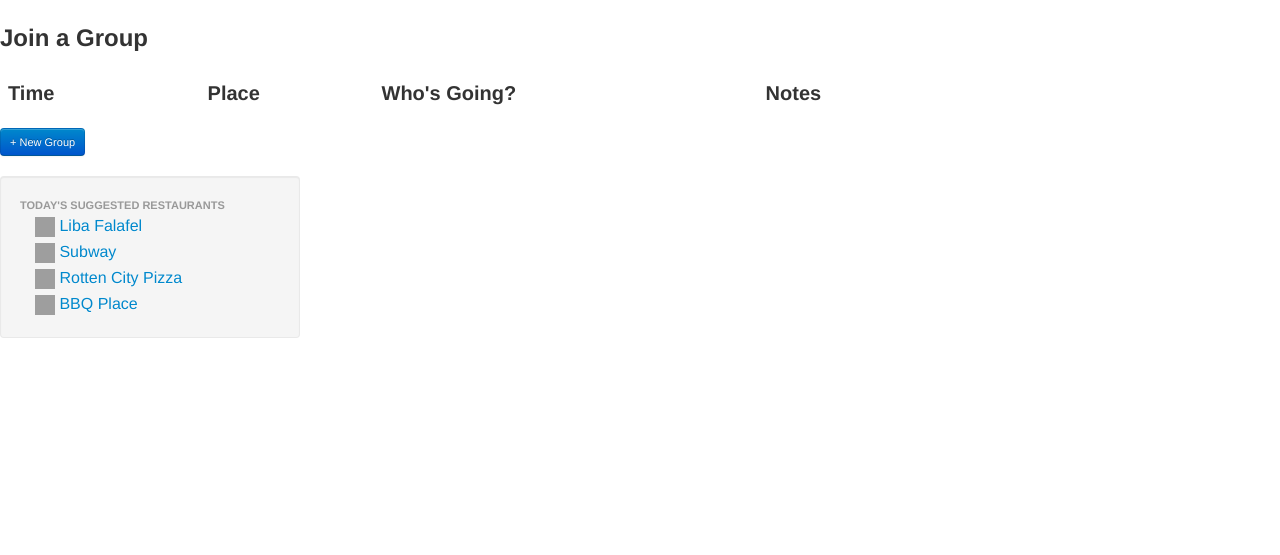
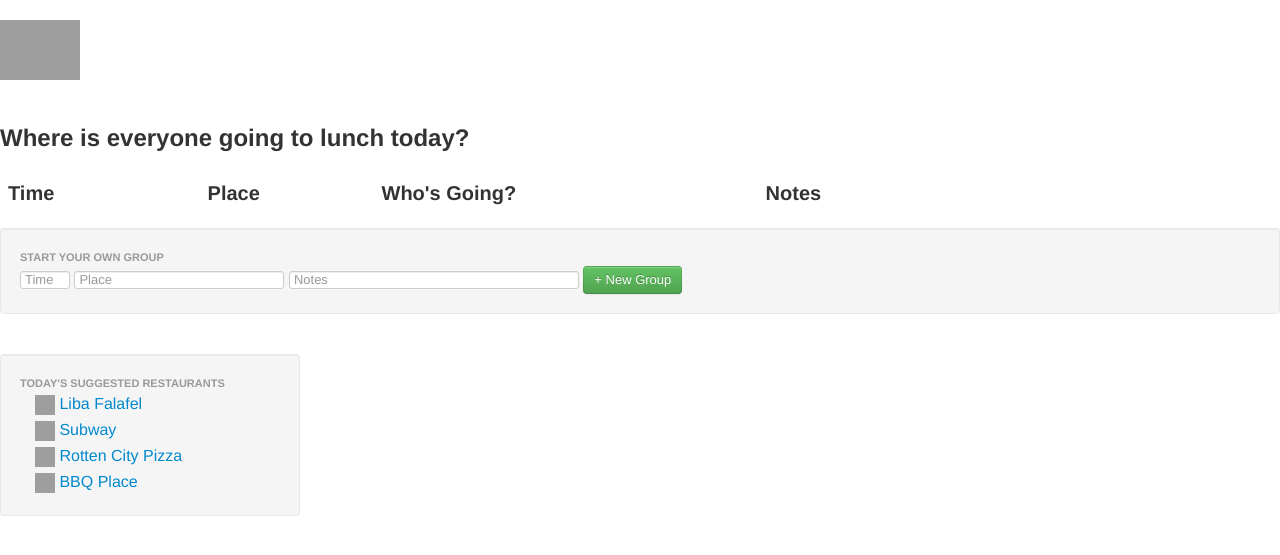
Before and after one commit to locationlabs/lunch_it, a Django app: page /join/ in a window 1280 px wide. Shown: the top 555 px of the page. Run offline with Django 3.2, Linux system fonts and the light colour scheme; lists and menus that the app fills with data are empty; some libraries are stand-ins or nearby versions; grey boxes are pictures that could not be loaded.

Commit message:
updated main template

```diff
--- a/lunch_it/lunch_it/templates/main_template.html
+++ b/lunch_it/lunch_it/templates/main_template.html
@@ -4,12 +4,14 @@
 <link href="/static/bootstrap/css/bootstrap.css" media="screen" rel="stylesheet" type="text/css">
 <link href="/static/bootstrap/css/jk.css" media="screen" rel="stylesheet" type="text/css">
 </head>
-</body>
+<body>
+	<div class="join1">
+		<a href="#"><img src="images/lunchit2.png" height="60"></a>
+	</div>
 <div class="row">
 	<div class="span12">
 	<div class="join1">
-		<h2>Join a Group
-
+		<h2>Where is everyone going to lunch today?
 		</h2>
 	</div>
 </div>
@@ -47,11 +49,19 @@
     </tbody>
   </table>
 </div>
-<div class="span8">
-    <a href= "/{{addTrainUrl}}" class="btn btn-small btn-primary">+ New Group </a>
-	<!--<button class="btn btn-small btn-primary">+ New Group</button>-->
 </div>
-</div>
+
+<form class="well form-inline">
+<h6>Start your own group</h6>
+<input type="text" class="span1" style="margin: 0 auto;" placeholder="Time" data-provide="typeahead" data-items="4" data-source="[&quot;11:30&quot;,&quot;11:45&quot;,&quot;12:00&quot;,&quot;12:15&quot;,&quot;12:30&quot;,&quot;12:45&quot;,&quot;1:00&quot;,&quot;1:15&quot;,&quot;1:30&quot;]">
+
+<input type="text" class="span3" style="margin: 0 auto;" placeholder="Place" data-provide="typeahead" data-items="8" data-source="[&quot;Cabucci's&quot;,&quot;Summer Summer Thai Eatery&quot;,&quot;Bucci's&quot;,&quot;Ruby's Cafe&quot;,&quot;E-22 Cafe&quot;,&quot;Townhouse&quot;,&quot;Emery Bay Public Market&quot;,&quot;Cafe Aquarius&quot;,&quot;Cocina Poblana&quot;,&quot;Trader Joe's&quot;,&quot;Farley's&quot;,&quot;Rudy's Can't Fail Cafe&quot;,&quot;Arizmendi Bakery &amp; Pizza&quot;,&quot;Berkeley Bowl West&quot;,&quot;Juan's Place&quot;,&quot;Wally's Cafe&quot;,&quot;K C Bar-B-Q&quot;,&quot;Berkeley Bowl (the first)&quot;,&quot;Bakesale Betty&quot;,&quot;Homeroom&quot;,&quot;Bakesale Betty&quot;,&quot;Cheeseboard Pizza&quot;,&quot;Asqew Grill&quot;,&quot;Buckhorn Grill&quot;,&quot;California Pizza Kitchen&quot;,&quot;Fuddruckers&quot;,&quot;Pasta Pomodoro&quot;,&quot;Rubio's Grill&quot;,&quot;Doyle Park Food Trucks&quot;,&quot;53rd and Hollis Food Trucks&quot;,&quot;64th and Hollis Food Trucks&quot;]">
+
+<input type="text" class="span4" style="margin: 0 auto;" placeholder="Notes">
+
+  <button type="submit" class="btn btn-success">+ New Group</button>
+</form>
+
 <div class="join1">
 <div class="row">
 <div class="span4">
--- a/lunch_it/users.csv
+++ b/lunch_it/users.csv
@@ -1,5 +1,4 @@
 Abbati,Edward,edward.abbati
-Agarwal,Akash,akash.agarwal
 Anakata,Joe,joe
 Belyaev,Dmitri,dmitri
 Bergman,Mat,mat
@@ -41,8 +40,6 @@ Mangini,Steve,steve
 Martin,Brian,brian
 McClellan,Megan,megan.mcclellan
 McDowell,Sam,sam
-McGrath,Kelly,kelly.mcgrath
-Merchant,Craig,craig.merchant
 Mullen,Max,max
 Muller,Alex,alex
 Myers,Jesse,jesse
@@ -97,7 +94,6 @@ Morales,Luis,luis.morales
 Hernandez,Sarah,sarah
 Attalli-Bonheur,Ivan,ivan.attalli-bonheur
 Molinari,Carl,Carl.Molinari
-Buja,Ben,ben.buja
 Fleischman,Sungil,sungil.fleischman
 Morton,David,david.morton
 Nielsen,Tage,tage.nielsen
```
Also changed, not shown: 1 other file.
